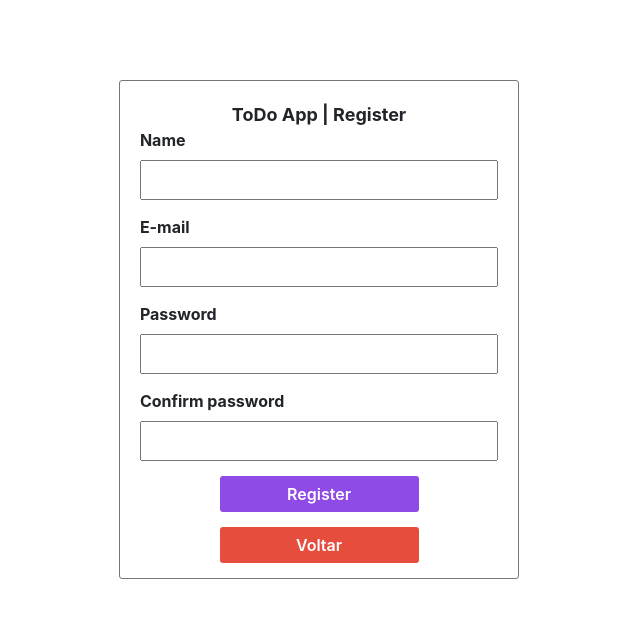
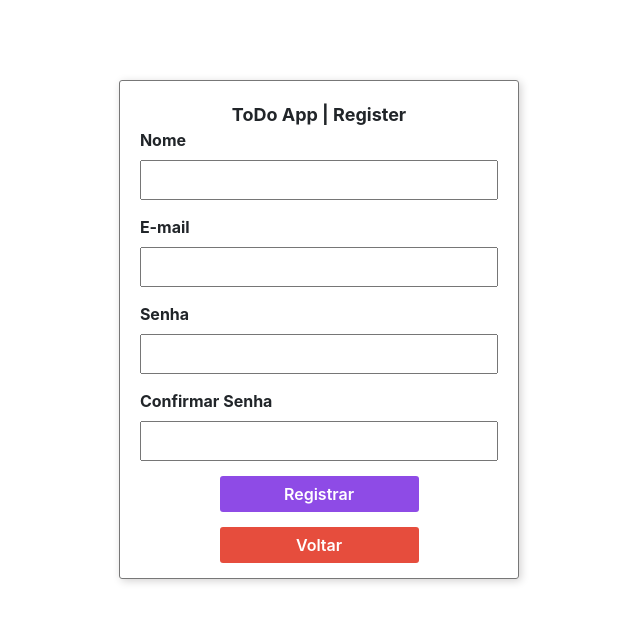
Before and after one commit to ohRobertoCarlos/todoapp, a Nuxt app: page /Register in a window 1280 px wide. Shown: the top 622 px of the page, without its empty margins (321-961 px from the left). Built offline with nearby package versions, Linux system fonts and the light colour scheme.

Commit message:
estilizando card de login e register e nomes para português

```diff
--- a/components/Login/Card.vue
+++ b/components/Login/Card.vue
@@ -8,12 +8,12 @@
       <label class="label-card-login">E-mail</label>
       <input v-model="credentials.email" type="text" class="input-card-login" />
 
-      <label class="label-card-login">Password</label>
+      <label class="label-card-login">Senha</label>
       <input v-model="credentials.password" type="password" class="input-card-login" />
 
-      <button type="button" class="button-login" @click="login()">Login</button>
+      <button type="button" class="button-login" @click="login()">Entrar</button>
       <NuxtLink class="button-voltar" to="/register">
-          Register
+          Registrar
     </NuxtLink>
     </div>
   </div>
@@ -75,6 +75,7 @@ export default {
     margin: 0 auto;
     margin-top: 80px;
     border-radius: 3px;
+    box-shadow: 2px 2px 8px #d3d2d2;
   }
 
   .card-login-header{
--- a/components/Register/Card.vue
+++ b/components/Register/Card.vue
@@ -5,11 +5,11 @@
     </div>
 
     <div class="form-group-card-register">
-      <label class="label-card-register">Name</label>
+      <label class="label-card-register">Nome</label>
       <input v-model="userData.name" type="text" class="input-card-register" />
 
       <label class="label-card-register">E-mail</label>
-      <input v-model="userData.email" type="text" class="input-card-register" />
+      <input v-model="userData.email" type="email" class="input-card-register" />
 
       <div v-show="userData.password && userData.password.length > 0 && showMessageRulesPassword">
         <p class="message-rule-password">
@@ -29,13 +29,13 @@
           As senhas não coincedem.
       </p>
 
-      <label class="label-card-register">Password</label>
+      <label class="label-card-register">Senha</label>
       <input v-model="userData.password" type="password" class="input-card-register" />
 
-      <label class="label-card-register">Confirm password</label>
-      <input v-model="userData.password_confirm" type="password" class="input-card-register" />
+      <label class="label-card-register">Confirmar Senha</label>
+      <input v-model="userData.password_confirmation" type="password" class="input-card-register" />
 
-      <button type="button" @click="register()" class="button-register">Register</button>
+      <button type="button" @click="register()" class="button-register">Registrar</button>
       <NuxtLink class="button-voltar" to="/login">
           Voltar
     </NuxtLink>
@@ -54,7 +54,7 @@ export default {
         name : null,
         email : null,
         password : null,
-        password_confirm : null
+        password_confirmation : null
       },
       showMessageRulesPassword : false,
       showMessagePasswordNotEquals : false,
@@ -77,7 +77,7 @@ export default {
       }
       this.showMessageRulesPassword = false;
 
-      if (this.userData.password !== this.userData.password_confirm) {
+      if (this.userData.password !== this.userData.password_confirmation) {
         this.showMessagePasswordNotEquals = true;
         this.showMessageRulesPassword = false;
         return;
@@ -108,6 +108,7 @@ export default {
     margin: 0 auto;
     margin-top: 80px;
     border-radius: 3px;
+    box-shadow: 2px 2px 8px #d3d2d2;
   }
 
   .card-login-header{
```
